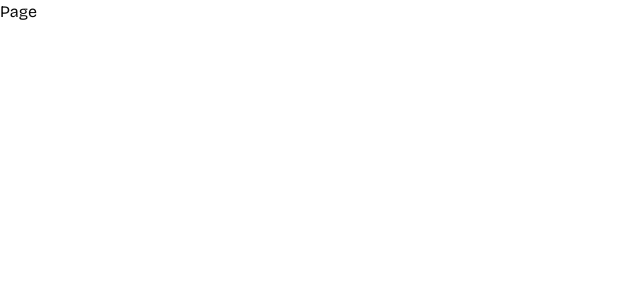
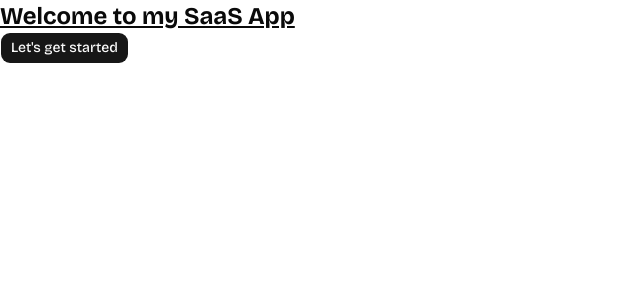
Before and after one commit to Phyohtetpaing10/converso, a Next.js app: page / in a window 1280 px wide. Shown: the top 300 px of the page, without its empty margins (0-640 px from the left). Built offline with nearby package versions, Linux system fonts and the light colour scheme.

Commit message:
initial commit

```diff
--- /dev/null
+++ b/app/companions/[id]/page.tsx
@@ -0,0 +1,5 @@
+const page = () => {
+  return <div>page</div>;
+};
+
+export default page;
--- /dev/null
+++ b/app/companions/new/page.tsx
@@ -0,0 +1,5 @@
+const page = () => {
+  return <div>page</div>;
+};
+
+export default page;
--- /dev/null
+++ b/app/companions/page.tsx
@@ -0,0 +1,5 @@
+const page = () => {
+  return <div>page</div>;
+};
+
+export default page;
--- /dev/null
+++ b/app/my-journey/page.tsx
@@ -0,0 +1,5 @@
+const page = () => {
+  return <div>page</div>;
+};
+
+export default page;
--- a/app/page.tsx
+++ b/app/page.tsx
@@ -1,9 +1,12 @@
-import React from 'react'
+import { Button } from "@/components/ui/button";
 
 const Page = () => {
   return (
-    <div>Page</div>
-  )
-}
+    <div>
+      <h1 className="text-2xl underline">Welcome to my SaaS App</h1>
+      <Button>Let&apos;s get started</Button>
+    </div>
+  );
+};
 
-export default Page
+export default Page;
--- /dev/null
+++ b/app/sign-in/page.tsx
@@ -0,0 +1,5 @@
+const page = () => {
+  return <div>Sign In Page</div>;
+};
+
+export default page;
--- /dev/null
+++ b/app/subscription/page.tsx
@@ -0,0 +1,5 @@
+const page = () => {
+  return <div>page</div>;
+};
+
+export default page;
```
